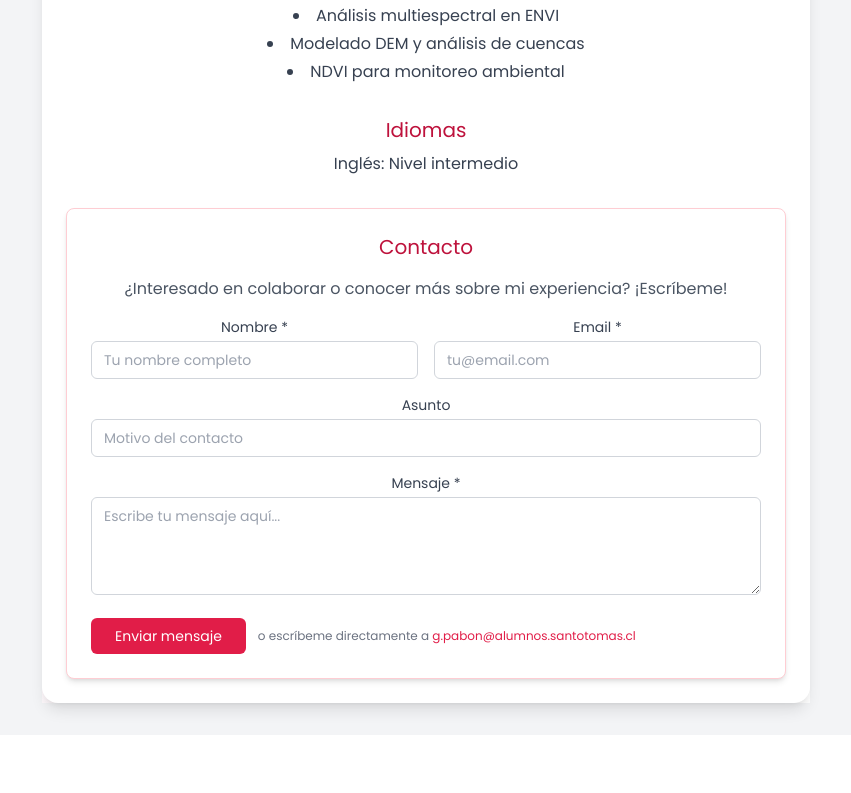
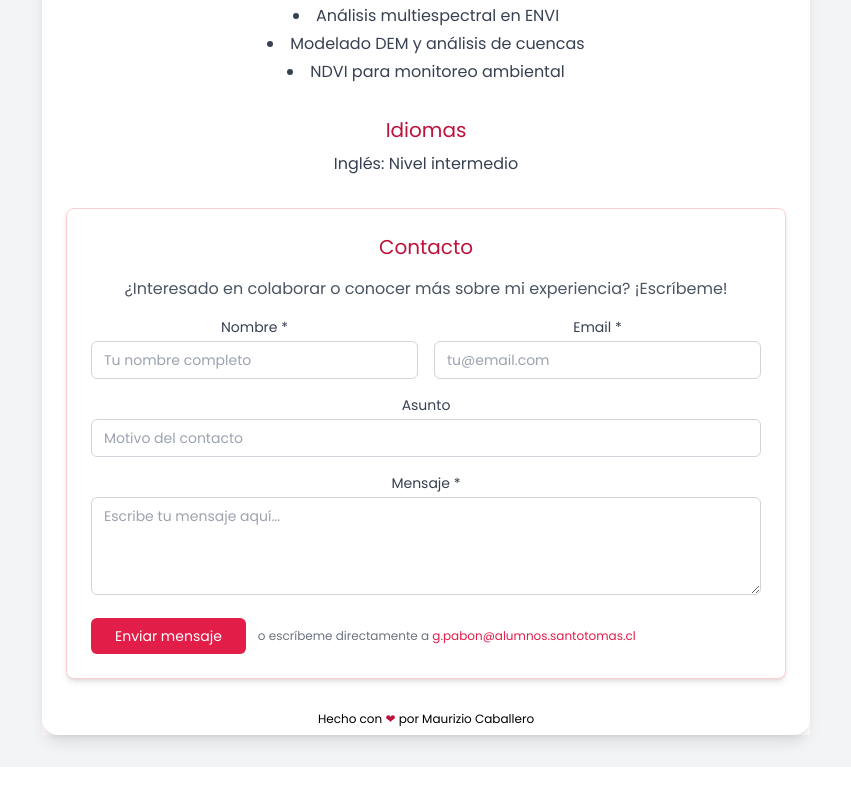
Before and after one commit to Mauriizio/moralescv, a React (Vite) app: page / in a window 1280 px wide. Shown: the part 2054-2847 px from the top of the page, without its empty margins (214-1065 px from the left). Before the commit the page ends 2821 px from the top, so only its background shows below. Built offline with nearby package versions, Linux system fonts and the light colour scheme.

Commit message:
version final 1

```diff
--- a/src/components/Curriculo.jsx
+++ b/src/components/Curriculo.jsx
@@ -65,7 +65,7 @@ export default function Curriculo() {
       </div>
 
       {/* Contenedor principal */}
-      <div className="mt-8 w-full max-w-3xl bg-white shadow-lg rounded-2xl p-6 space-y-8">
+      <div className="mt-8 w-full max-w-3xl bg-white shadow-lg rounded-2xl p-6 pb-2 space-y-8">
         {/* Perfil profesional */}
         <section>
           <h2 className="text-xl font-medium text-rose-700 mb-2">Perfil profesional</h2>
@@ -150,17 +150,21 @@ export default function Curriculo() {
         </section>
 
         {/* Formulario de contacto */}
-        <section className="bg-white border border-rose-200 rounded-lg p-6 shadow-md">
+        <section className="bg-white border border-rose-200 rounded-lg p-6  shadow-md">
           <h2 className="text-xl font-medium text-rose-700 mb-4">Contacto</h2>
           <p className="text-gray-600 text-sm md:text-base mb-4">
             ¿Interesado en colaborar o conocer más sobre mi experiencia? ¡Escríbeme!
           </p>
 
+
           <form
-            action="https://formspree.io/f/xdkogpvw"
-            method="POST"
-            className="space-y-4"
+           action="https://api.web3forms.com/submit"
+  method="POST"
+  className="space-y-4"
           >
+
+            <input type="hidden" name="access_key" value="87f0389d-cb3d-4c58-a53d-4151ae29bb44" />
+  <input type="hidden" name="redirect" value="https://www.dacorpa.online/gracias.html" />
             <div className="grid grid-cols-1 md:grid-cols-2 gap-4">
               <div>
                 <label htmlFor="nombre" className="block text-sm font-medium text-gray-700 mb-1">
@@ -237,7 +241,10 @@ export default function Curriculo() {
               </span>
             </div>
           </form>
+
         </section>
+
+          <h2 className="  text-xs font-medium text-black mb-2">Hecho con <span className="text-rose-700">❤</span>  por Maurizio Caballero</h2>
       </div>
     </div>
   )
```
